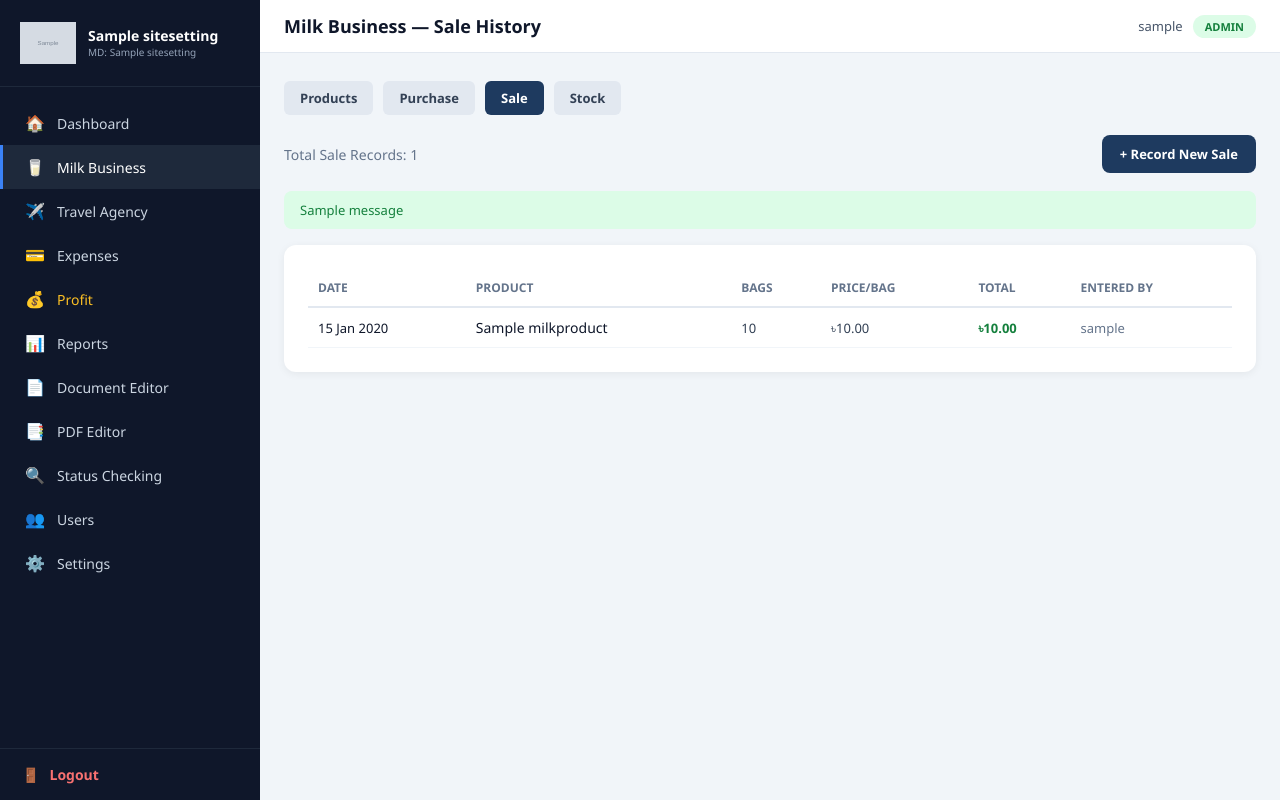
After one commit to jibon7200/jk-global-erp, a Django app: page /milk/sales/ in a window 1280 px wide. The commit adds this page. Run offline with Django 5.2, Linux system fonts and the light colour scheme; a user stored in the database is signed in; tables that the repository leaves empty hold one stand-in row (values such as "Sample post"); grey boxes marked "Sample" are stand-in pictures; one stand-in notice (Sample message) is shown.

Commit message:
Add Milk Sale module with stock validation and automatic Stock view

```diff
--- a/milk/models.py
+++ b/milk/models.py
@@ -103,3 +103,60 @@ class MilkPurchase(models.Model):
         verbose_name = "Milk Purchase"
         verbose_name_plural = "Milk Purchases"
         ordering = ['-date', '-created_at']
+class MilkSale(models.Model):
+    """
+    Records every time Jibon sells milk powder bags to a customer.
+    Stock validation prevents selling more bags than are currently
+    available (checked in the view before saving).
+    """
+
+    product = models.ForeignKey(
+        MilkProduct,
+        on_delete=models.PROTECT,
+        related_name='sales',
+        help_text="Which product was sold."
+    )
+
+    date = models.DateField()
+
+    quantity_bags = models.PositiveIntegerField(
+        validators=[MinValueValidator(1)],
+        help_text="Number of 25 KG bags sold."
+    )
+
+    price_per_bag = models.DecimalField(
+        max_digits=12,
+        decimal_places=2,
+        validators=[MinValueValidator(Decimal('0.01'))],
+        help_text="Selling price per bag in BDT."
+    )
+
+    total_amount = models.DecimalField(
+        max_digits=14,
+        decimal_places=2,
+        editable=False,
+        help_text="Automatically calculated: quantity_bags x price_per_bag."
+    )
+
+    created_by = models.ForeignKey(
+        settings.AUTH_USER_MODEL,
+        on_delete=models.SET_NULL,
+        null=True,
+        blank=True,
+        related_name='milk_sales_created'
+    )
+
+    created_at = models.DateTimeField(auto_now_add=True)
+    updated_at = models.DateTimeField(auto_now=True)
+
+    def save(self, *args, **kwargs):
+        self.total_amount = Decimal(self.quantity_bags) * self.price_per_bag
+        super().save(*args, **kwargs)
+
+    def __str__(self):
+        return f"{self.product.name} — {self.quantity_bags} bags on {self.date}"
+
+    class Meta:
+        verbose_name = "Milk Sale"
+        verbose_name_plural = "Milk Sales"
+        ordering = ['-date', '-created_at']
--- a/milk/urls.py
+++ b/milk/urls.py
@@ -10,4 +10,9 @@ urlpatterns = [
 
     path('purchases/', views.purchase_list_view, name='purchase_list'),
     path('purchases/add/', views.purchase_add_view, name='purchase_add'),
+
+    path('sales/', views.sale_list_view, name='sale_list'),
+    path('sales/add/', views.sale_add_view, name='sale_add'),
+
+    path('stock/', views.stock_view, name='stock'),
 ]
--- a/milk/views.py
+++ b/milk/views.py
@@ -1,10 +1,11 @@
 from django.contrib.auth.decorators import login_required
 from django.contrib import messages
 from django.db import transaction
+from django.db.models import Sum
 from django.shortcuts import render, redirect, get_object_or_404
 from core.models import SiteSettings
-from .models import MilkProduct, MilkPurchase
-from .forms import MilkProductForm, MilkPurchaseForm
+from .models import MilkProduct, MilkPurchase, MilkSale
+from .forms import MilkProductForm, MilkPurchaseForm, MilkSaleForm
 
 
 def _base_context(request, active_menu):
@@ -120,3 +121,90 @@ def purchase_add_view(request):
     context = _base_context(request, 'milk')
     context['form'] = form
     return render(request, 'milk/purchase_form.html', context)
+def _get_current_stock(product):
+    """
+    Calculates current stock for a single product LIVE from the
+    database, by summing all purchases and subtracting all sales.
+    This means stock never needs to be manually updated or stored
+    separately — it's always accurate and derived from real transactions.
+    """
+    total_purchased = product.purchases.aggregate(total=Sum('quantity_bags'))['total'] or 0
+    total_sold = product.sales.aggregate(total=Sum('quantity_bags'))['total'] or 0
+    return total_purchased, total_sold, (total_purchased - total_sold)
+
+
+@login_required
+def sale_list_view(request):
+    """
+    Shows all sale records, most recent first.
+    """
+    sales = MilkSale.objects.select_related('product', 'created_by').all()
+
+    context = _base_context(request, 'milk')
+    context['sales'] = sales
+    return render(request, 'milk/sale_list.html', context)
+
+
+@login_required
+def sale_add_view(request):
+    """
+    'Milk Sale' entry form.
+    Before saving, checks that enough stock is available —
+    this prevents an invalid stock operation (selling more than
+    what's actually in stock), as required by the project spec.
+    """
+    if request.method == 'POST':
+        form = MilkSaleForm(request.POST)
+        if form.is_valid():
+            product = form.cleaned_data['product']
+            requested_qty = form.cleaned_data['quantity_bags']
+
+            _, _, available_stock = _get_current_stock(product)
+
+            if requested_qty > available_stock:
+                messages.error(
+                    request,
+                    f'Cannot sell {requested_qty} bags of {product.name}. '
+                    f'Only {available_stock} bags are currently in stock.'
+                )
+            else:
+                with transaction.atomic():
+                    sale = form.save(commit=False)
+                    sale.created_by = request.user
+                    sale.save()
+                messages.success(
+                    request,
+                    f'Sale recorded: {sale.quantity_bags} bags of '
+                    f'{sale.product.name} — Total ৳{sale.total_amount}'
+                )
+                return redirect('milk:sale_list')
+    else:
+        form = MilkSaleForm()
+
+    context = _base_context(request, 'milk')
+    context['form'] = form
+    return render(request, 'milk/sale_form.html', context)
+
+
+@login_required
+def stock_view(request):
+    """
+    Shows current stock for every product, calculated live from
+    Purchase and Sale records. Nothing here is manually entered —
+    it's all derived automatically, as required by the project spec.
+    """
+    products = MilkProduct.objects.all()
+    stock_data = []
+
+    for product in products:
+        total_purchased, total_sold, available = _get_current_stock(product)
+        stock_data.append({
+            'product': product,
+            'total_purchased': total_purchased,
+            'total_sold': total_sold,
+            'available': available,
+        })
+
+    context = _base_context(request, 'milk')
+    context['stock_data'] = stock_data
+    return render(request, 'milk/stock.html', context)
--- a/templates/milk/product_list.html
+++ b/templates/milk/product_list.html
@@ -8,6 +8,8 @@
     <div style="display:flex; gap:10px; margin-bottom:20px;">
         <a href="{% url 'milk:product_list' %}" style="background:#1e3a5f; color:#fff; padding:8px 16px; border-radius:6px; text-decoration:none; font-size:13px; font-weight:600;">Products</a>
         <a href="{% url 'milk:purchase_list' %}" style="background:#e2e8f0; color:#334155; padding:8px 16px; border-radius:6px; text-decoration:none; font-size:13px; font-weight:600;">Purchase</a>
+        <a href="{% url 'milk:sale_list' %}" style="background:#e2e8f0; color:#334155; padding:8px 16px; border-radius:6px; text-decoration:none; font-size:13px; font-weight:600;">Sale</a>
+        <a href="{% url 'milk:stock' %}" style="background:#e2e8f0; color:#334155; padding:8px 16px; border-radius:6px; text-decoration:none; font-size:13px; font-weight:600;">Stock</a>
     </div>
 
     <div style="display: flex; justify-content: space-between; align-items: center; margin-bottom: 18px;">
--- a/templates/milk/purchase_list.html
+++ b/templates/milk/purchase_list.html
@@ -8,6 +8,8 @@
     <div style="display:flex; gap:10px; margin-bottom:20px;">
         <a href="{% url 'milk:product_list' %}" style="background:#e2e8f0; color:#334155; padding:8px 16px; border-radius:6px; text-decoration:none; font-size:13px; font-weight:600;">Products</a>
         <a href="{% url 'milk:purchase_list' %}" style="background:#1e3a5f; color:#fff; padding:8px 16px; border-radius:6px; text-decoration:none; font-size:13px; font-weight:600;">Purchase</a>
+        <a href="{% url 'milk:sale_list' %}" style="background:#e2e8f0; color:#334155; padding:8px 16px; border-radius:6px; text-decoration:none; font-size:13px; font-weight:600;">Sale</a>
+        <a href="{% url 'milk:stock' %}" style="background:#e2e8f0; color:#334155; padding:8px 16px; border-radius:6px; text-decoration:none; font-size:13px; font-weight:600;">Stock</a>
     </div>
 
     <div style="display: flex; justify-content: space-between; align-items: center; margin-bottom: 18px;">
--- /dev/null
+++ b/templates/milk/sale_list.html
@@ -0,0 +1,71 @@
+{% extends 'base.html' %}
+
+{% block title %}Milk Sales{% endblock %}
+{% block page_title %}Milk Business — Sale History{% endblock %}
+
+{% block content %}
+
+    <div style="display:flex; gap:10px; margin-bottom:20px;">
+        <a href="{% url 'milk:product_list' %}" style="background:#e2e8f0; color:#334155; padding:8px 16px; border-radius:6px; text-decoration:none; font-size:13px; font-weight:600;">Products</a>
+        <a href="{% url 'milk:purchase_list' %}" style="background:#e2e8f0; color:#334155; padding:8px 16px; border-radius:6px; text-decoration:none; font-size:13px; font-weight:600;">Purchase</a>
+        <a href="{% url 'milk:sale_list' %}" style="background:#1e3a5f; color:#fff; padding:8px 16px; border-radius:6px; text-decoration:none; font-size:13px; font-weight:600;">Sale</a>
+        <a href="{% url 'milk:stock' %}" style="background:#e2e8f0; color:#334155; padding:8px 16px; border-radius:6px; text-decoration:none; font-size:13px; font-weight:600;">Stock</a>
+    </div>
+
+    <div style="display: flex; justify-content: space-between; align-items: center; margin-bottom: 18px;">
+        <div style="font-size: 14px; color: #64748b;">
+            Total Sale Records: {{ sales.count }}
+        </div>
+        <a href="{% url 'milk:sale_add' %}" style="background:#1e3a5f; color:#fff; padding:10px 18px; border-radius:8px; text-decoration:none; font-size:13px; font-weight:600;">
+            + Record New Sale
+        </a>
+    </div>
+
+    {% if messages %}
+        {% for message in messages %}
+            {% if message.tags == 'error' %}
+                <div style="background:#fef2f2; color:#b91c1c; padding:10px 16px; border-radius:8px; margin-bottom:16px; font-size:13px;">
+                    {{ message }}
+                </div>
+            {% else %}
+                <div style="background:#dcfce7; color:#15803d; padding:10px 16px; border-radius:8px; margin-bottom:16px; font-size:13px;">
+                    {{ message }}
+                </div>
+            {% endif %}
+        {% endfor %}
+    {% endif %}
+
+    <div class="card">
+        {% if sales %}
+            <table style="width:100%; border-collapse: collapse;">
+                <thead>
+                    <tr style="border-bottom: 2px solid #e2e8f0; text-align:left;">
+                        <th style="padding:10px; font-size:12px; color:#64748b;">DATE</th>
+                        <th style="padding:10px; font-size:12px; color:#64748b;">PRODUCT</th>
+                        <th style="padding:10px; font-size:12px; color:#64748b;">BAGS</th>
+                        <th style="padding:10px; font-size:12px; color:#64748b;">PRICE/BAG</th>
+                        <th style="padding:10px; font-size:12px; color:#64748b;">TOTAL</th>
+                        <th style="padding:10px; font-size:12px; color:#64748b;">ENTERED BY</th>
+                    </tr>
+                </thead>
+                <tbody>
+                    {% for sale in sales %}
+                    <tr style="border-bottom: 1px solid #f1f5f9;">
+                        <td style="padding:10px; font-size:13px; color:#0f172a;">{{ sale.date|date:"d M Y" }}</td>
+                        <td style="padding:10px; font-size:14px; color:#0f172a; font-weight:500;">{{ sale.product.name }}</td>
+                        <td style="padding:10px; font-size:13px; color:#334155;">{{ sale.quantity_bags }}</td>
+                        <td style="padding:10px; font-size:13px; color:#334155;">৳{{ sale.price_per_bag }}</td>
+                        <td style="padding:10px; font-size:13px; color:#15803d; font-weight:600;">৳{{ sale.total_amount }}</td>
+                        <td style="padding:10px; font-size:13px; color:#64748b;">{{ sale.created_by.username|default:"—" }}</td>
+                    </tr>
+                    {% endfor %}
+                </tbody>
+            </table>
+        {% else %}
+            <p style="color:#94a3b8; font-size:14px; text-align:center; padding:30px 0;">
+                No sale records yet. Click "Record New Sale" to add your first one.
+            </p>
+        {% endif %}
+    </div>
+
+{% endblock %}
```
Also changed, not shown: milk/admin.py (+9 -1 lines), milk/forms.py (+22 -1 lines), templates/milk/sale_form.html (added, +78 -0 lines), templates/milk/stock.html (added, +52 -0 lines), milk/migrations/0003_milksale.py (added).
